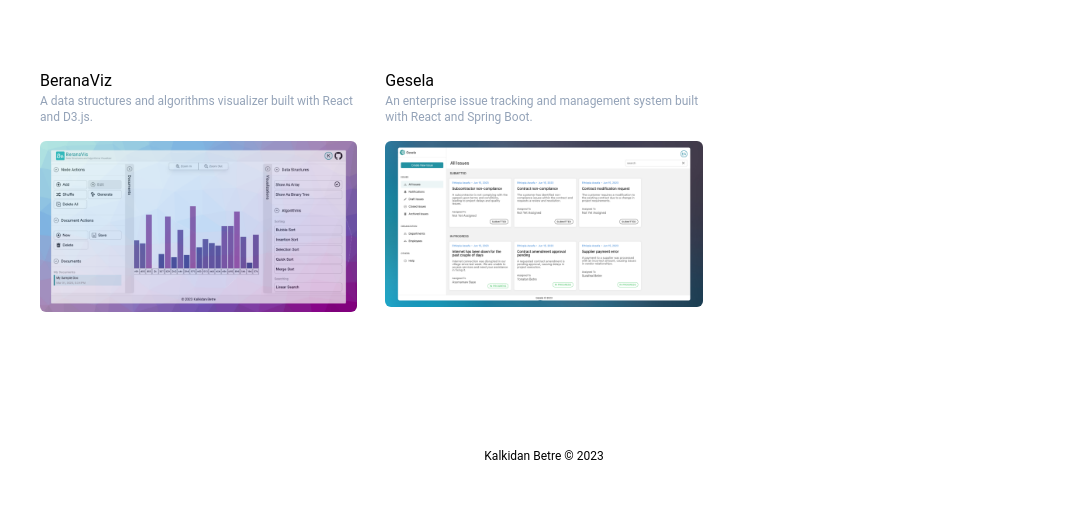
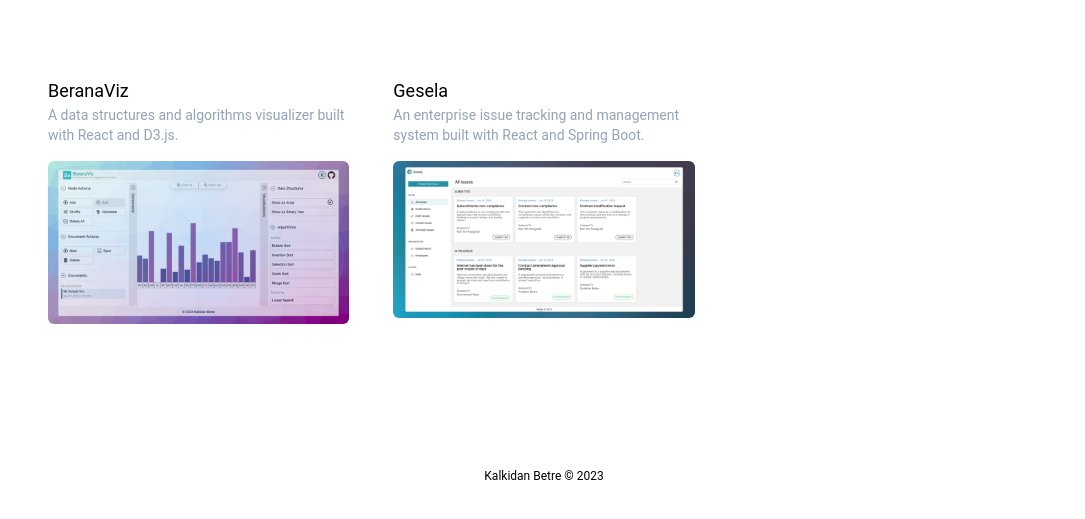
Before and after one commit to kalibetre/kalibetre-site, a Gatsby site: page /projects in a window 1280 px wide. Shown: the part 265-784 px from the top of the page, without its empty margins (96-1181 px from the left). Built offline with nearby package versions, Linux system fonts and the light colour scheme; Gatsby itself is replaced by a stand-in of ours.

Commit message:
increase project title and subtitle font sizes

```diff
--- a/src/components/ProjectCard.tsx
+++ b/src/components/ProjectCard.tsx
@@ -16,13 +16,13 @@ const ProjectCard: React.FC<ProjectCardProps> = (props) => {
         <Link to={`/projects/${slug}`}>
             <div
                 key={slug}
-                className="group flex w-full flex-col justify-between rounded-md p-2 shadow-teal-400 hover:shadow-lg dark:hover:shadow-slate-500"
+                className="group flex w-full flex-col justify-between rounded-md p-4 shadow-teal-400 hover:shadow-lg dark:hover:shadow-slate-500"
             >
                 <div className="mb-4">
-                    <h2 className="text-md line-clamp-2 group-hover:text-teal-600">
+                    <h2 className="text-lg line-clamp-2 group-hover:text-teal-600">
                         {title}
                     </h2>
-                    <h3 className="text-xs text-slate-400 line-clamp-2">
+                    <h3 className="text-sm text-slate-400 line-clamp-2">
                         {desc}
                     </h3>
                 </div>
```
